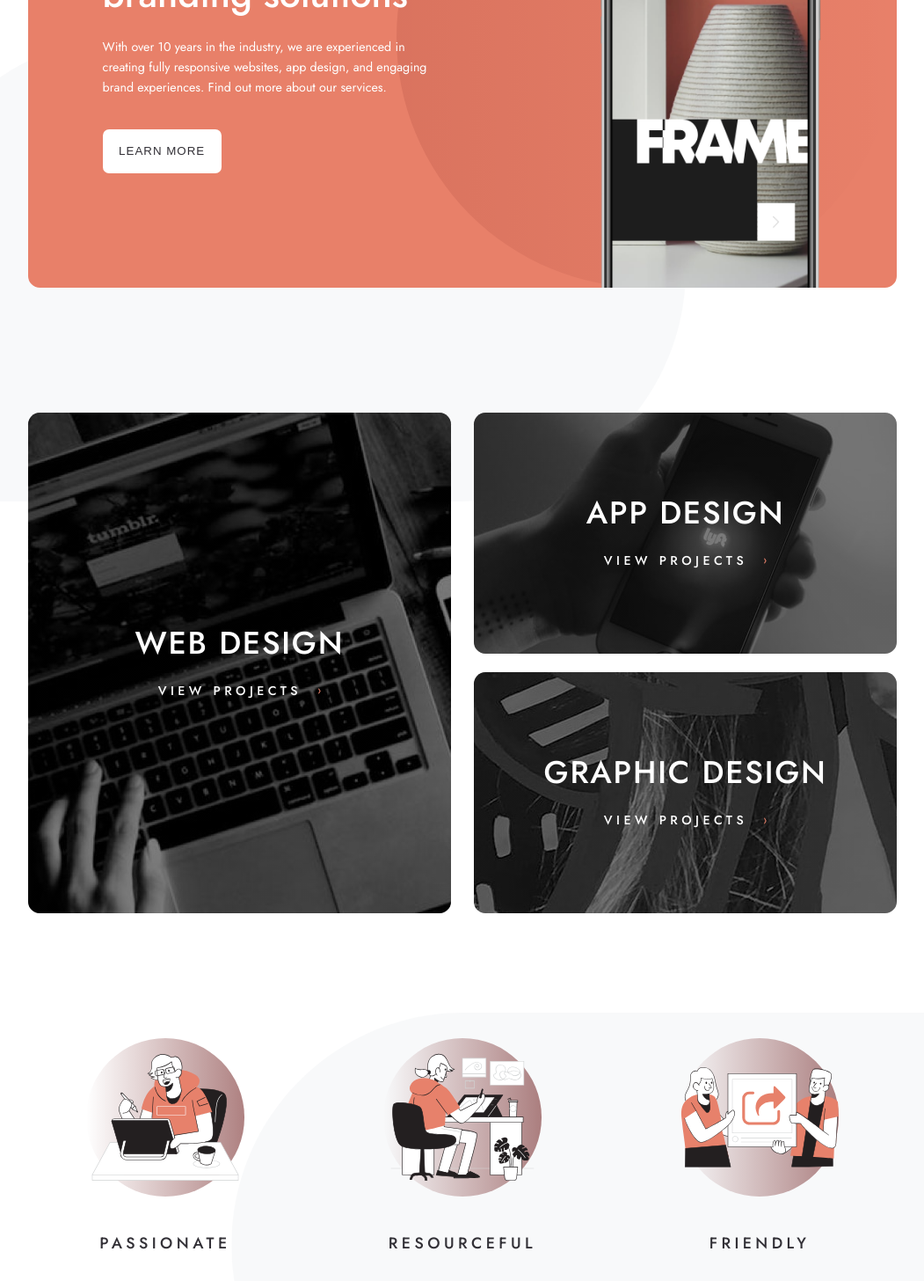
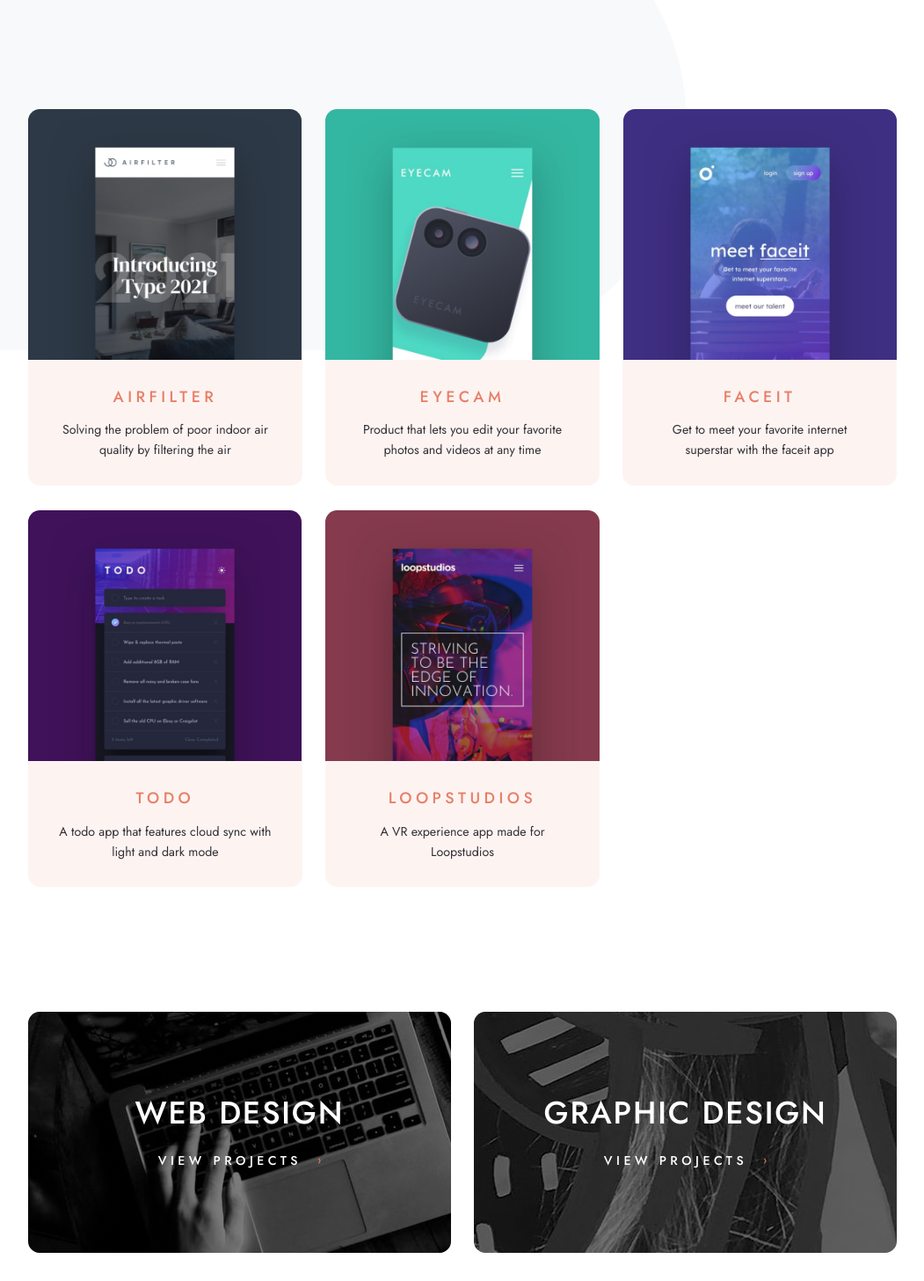
Before and after one commit to CodeVee/designo-multi-page-website, an Angular app: page /app-design in a window 1280 px wide. Before the commit this address led to /. Shown: the part 380-1836 px from the top of the page at 88% size, without its empty margins (114-1165 px from the left). Built offline with nearby package versions, Linux system fonts and the light colour scheme.

Commit message:
added design page

```diff
--- a/src/app/app-routing.module.ts
+++ b/src/app/app-routing.module.ts
@@ -1,9 +1,14 @@
 import { NgModule } from '@angular/core';
 import { RouterModule, Routes } from '@angular/router';
+import { ProductType } from './models/product.model';
+import { DesignComponent } from './pages/design/design.component';
 import { HomeComponent } from './pages/home/home.component';
 
 const routes: Routes = [
   { path: '', component: HomeComponent },
+  { path: 'web-design', component: DesignComponent, data: { page: ProductType.Web } },
+  { path: 'app-design', component: DesignComponent, data: { page: ProductType.App } },
+  { path: 'graphic-design', component: DesignComponent, data: { page: ProductType.Graphic } },
   { path: '**', redirectTo: '', pathMatch: 'full' }
 ];
 
@@ -12,5 +17,5 @@ const routes: Routes = [
   exports: [RouterModule]
 })
 export class AppRoutingModule {
-  static components = [HomeComponent];
+  static components = [HomeComponent, DesignComponent];
  }
--- a/src/app/components/design-card/design-card.component.html
+++ b/src/app/components/design-card/design-card.component.html
@@ -1,8 +1,8 @@
-<div class="card br-15" style="background-image: url({{design.imageUrl}});">
+<a [routerLink]="design.pageUrl" class="card br-15" style="background-image: url({{design.imageUrl}});">
   <div class="card__mask br-15"></div>
   <h3 class="text-mds text-white text-upper ls-2 fw-500 card__header">{{design.header}}</h3>
   <div class="card__info">
     <h4 class="text-xs text-white text-upper ls-5 fw-500">View Projects</h4>
     <img src="assets/shared/desktop/icon-right-arrow.svg" alt="hero" class="card__icon">
   </div>
-</div>
+</a>
--- a/src/app/components/design-card/design-card.component.scss
+++ b/src/app/components/design-card/design-card.component.scss
@@ -7,6 +7,8 @@
   align-items: center;
   position: relative;
   height: 100%;
+  cursor: pointer;
+  text-decoration: none;
 
   &__mask {
     position: absolute;
--- a/src/app/components/design-card/design-card.component.ts
+++ b/src/app/components/design-card/design-card.component.ts
@@ -1,4 +1,5 @@
 import { Component, Input, OnInit } from '@angular/core';
+import { Router } from '@angular/router';
 import { Design, Designs, DesignType } from 'src/app/models/design.model';
 
 @Component({
@@ -10,7 +11,13 @@ export class DesignCardComponent implements OnInit {
 
   @Input() designType!: DesignType;
   design!: Design;
+
+  constructor(private router: Router) {  }
   ngOnInit(): void {
     this.design = Designs.find(d => d.type === this.designType)!;
   }
+
+  navigateToDesign(): void {
+    this.router.navigate([this.design.pageUrl]);
+  }
 }
--- a/src/app/components/product-card/product-card.component.scss
+++ b/src/app/components/product-card/product-card.component.scss
@@ -3,6 +3,7 @@
 
 .product {
   background: $plain-peach;
+  cursor: pointer;
 
   &__img {
     height: 32rem;
--- a/src/app/components/product-card/product-card.component.ts
+++ b/src/app/components/product-card/product-card.component.ts
@@ -1,4 +1,4 @@
-import { Component } from '@angular/core';
+import { Component, Input } from '@angular/core';
 import { Product } from 'src/app/models/product.model';
 
 @Component({
@@ -8,5 +8,5 @@ import { Product } from 'src/app/models/product.model';
 })
 export class ProductCardComponent {
 
-  product!: Product;
+  @Input() product!: Product;
 }
--- a/src/app/models/design.model.ts
+++ b/src/app/models/design.model.ts
@@ -9,11 +9,12 @@ export interface Design {
   type: DesignType,
   header: string;
   imageUrl: string;
+  pageUrl: string;
 }
 
 export const Designs: Design[] = [
-  { type: DesignType.WebDesign, header: 'Web Design', imageUrl: 'assets/home/desktop/image-web-design-small.jpg' },
-  { type: DesignType.WebDesignLarge, header: 'Web Design', imageUrl: 'assets/home/desktop/image-web-design-large.jpg' },
-  { type: DesignType.AppDesign, header: 'App Design', imageUrl: 'assets/home/desktop/image-app-design.jpg' },
-  { type: DesignType.GraphicDesign, header: 'Graphic Design', imageUrl: 'assets/home/desktop/image-graphic-design.jpg' },
+  { type: DesignType.WebDesign, header: 'Web Design', imageUrl: 'assets/home/desktop/image-web-design-small.jpg', pageUrl: '/web-design' },
+  { type: DesignType.WebDesignLarge, header: 'Web Design', imageUrl: 'assets/home/desktop/image-web-design-large.jpg', pageUrl: '/web-design' },
+  { type: DesignType.AppDesign, header: 'App Design', imageUrl: 'assets/home/desktop/image-app-design.jpg', pageUrl: '/app-design' },
+  { type: DesignType.GraphicDesign, header: 'Graphic Design', imageUrl: 'assets/home/desktop/image-graphic-design.jpg', pageUrl: '/graphic-design' },
 ]
--- a/src/app/models/product.model.ts
+++ b/src/app/models/product.model.ts
@@ -2,6 +2,12 @@ export interface Product {
   header: string;
   message: string;
   imageUrl: string;
+}
+
+export enum ProductType {
+  Web,
+  App,
+  Graphic
 }
 
 export const WebProducts: Product[] = [
@@ -23,6 +29,6 @@ export const AppProducts: Product[] = [
 
 export const GraphicProducts: Product[] = [
   { header: 'Tim Brown', message: 'A book cover designed for Tim Brown’s new release, ‘Change’', imageUrl: 'assets/graphic-design/desktop/image-change.jpg' },
-  { header: 'Boxed water', message: 'A simple packaging concept made for Boxed Water', imageUrl: 'assets/graphic-design/desktop/image-boxed.jpg' },
+  { header: 'Boxed water', message: 'A simple packaging concept made for Boxed Water', imageUrl: 'assets/graphic-design/desktop/image-boxed-water.jpg' },
   { header: 'Science!', message: 'A poster made in collaboration with the Federal Art Project', imageUrl: 'assets/graphic-design/desktop/image-science.jpg' }
 ]
--- /dev/null
+++ b/src/app/pages/design/design.component.html
@@ -0,0 +1,10 @@
+<div class="relative">
+  <img src="assets/shared/desktop/bg-pattern-leaf.svg" alt="leaf" class="leaf">
+  <app-upper-banner [header]="header" [text]="message"></app-upper-banner>
+  <section class="products mb grid grid-3">
+      <app-product-card *ngFor="let product of products" [product]="product"></app-product-card>
+  </section>
+  <section class="design mb grid grid-2">
+    <app-design-card class="design__item" *ngFor="let designType of designTypes" [designType]="designType"></app-design-card>
+  </section>
+</div>
--- /dev/null
+++ b/src/app/pages/design/design.component.scss
@@ -0,0 +1,18 @@
+@import 'layout';
+@import 'components';
+
+
+.products {
+  row-gap: 3.2rem;
+}
+.design {
+  height: 30.8rem;
+}
+
+.leaf {
+  width: 100.6rem;
+  height: 59.4rem;
+  position: absolute;
+  top: 12.6rem;
+  left: -16.5rem;
+}
--- /dev/null
+++ b/src/app/pages/design/design.component.ts
@@ -0,0 +1,54 @@
+import { Component, OnDestroy, OnInit } from '@angular/core';
+import { ActivatedRoute } from '@angular/router';
+import { Subscription } from 'rxjs';
+import { DesignType } from 'src/app/models/design.model';
+import { AppProducts, GraphicProducts, Product, ProductType, WebProducts } from 'src/app/models/product.model';
+
+@Component({
+  selector: 'app-design',
+  templateUrl: './design.component.html',
+  styleUrls: ['./design.component.scss']
+})
+export class DesignComponent implements OnInit, OnDestroy {
+
+  header = '';
+  message = '';
+  products: Product[] = [];
+  designTypes: DesignType[] = [];
+  protected sub!: Subscription;
+  constructor(private route: ActivatedRoute) { }
+
+  ngOnInit(): void {
+    this.sub = this.route.data.subscribe(
+      data => {
+        switch (data.page as ProductType) {
+          case ProductType.Web:
+            this.header = 'Web Design';
+            this.message = 'We build websites that serve as powerful marketing tools and bring memorable brand experiences.';
+            this.products = WebProducts;
+            this.designTypes = [DesignType.AppDesign, DesignType.GraphicDesign];
+            break;
+          case ProductType.App:
+            this.header = 'App Design';
+            this.message = 'Our mobile designs bring intuitive digital solutions to your customers right at their fingertips.';
+            this.products = AppProducts;
+            this.designTypes = [DesignType.WebDesign, DesignType.GraphicDesign];
+            break;
+          case ProductType.Graphic:
+            this.header = 'Graphic Design';
+            this.message = 'We deliver eye-catching branding materials that are tailored to meet your business objectives.';
+            this.products = GraphicProducts;
+            this.designTypes = [DesignType.AppDesign, DesignType.WebDesign];
+            break;
+          default:
+            break;
+        }
+      }
+    )
+  }
+
+  ngOnDestroy(): void {
+    this.sub.unsubscribe();
+  }
+
+}
--- a/src/app/pages/home/home.component.html
+++ b/src/app/pages/home/home.component.html
@@ -48,10 +48,4 @@
       </p>
     </div>
   </section>
-  <!-- <app-upper-banner [header]="'Web Design'"
-  [text]="'We deliver eye-catching branding materials that are tailored to meet your business objectives.'">
-  </app-upper-banner> -->
-  <!-- <section class="products grid grid-3">
-    <app-product-card *ngFor="let item of list"></app-product-card>
-  </section> -->
 </div>
```
